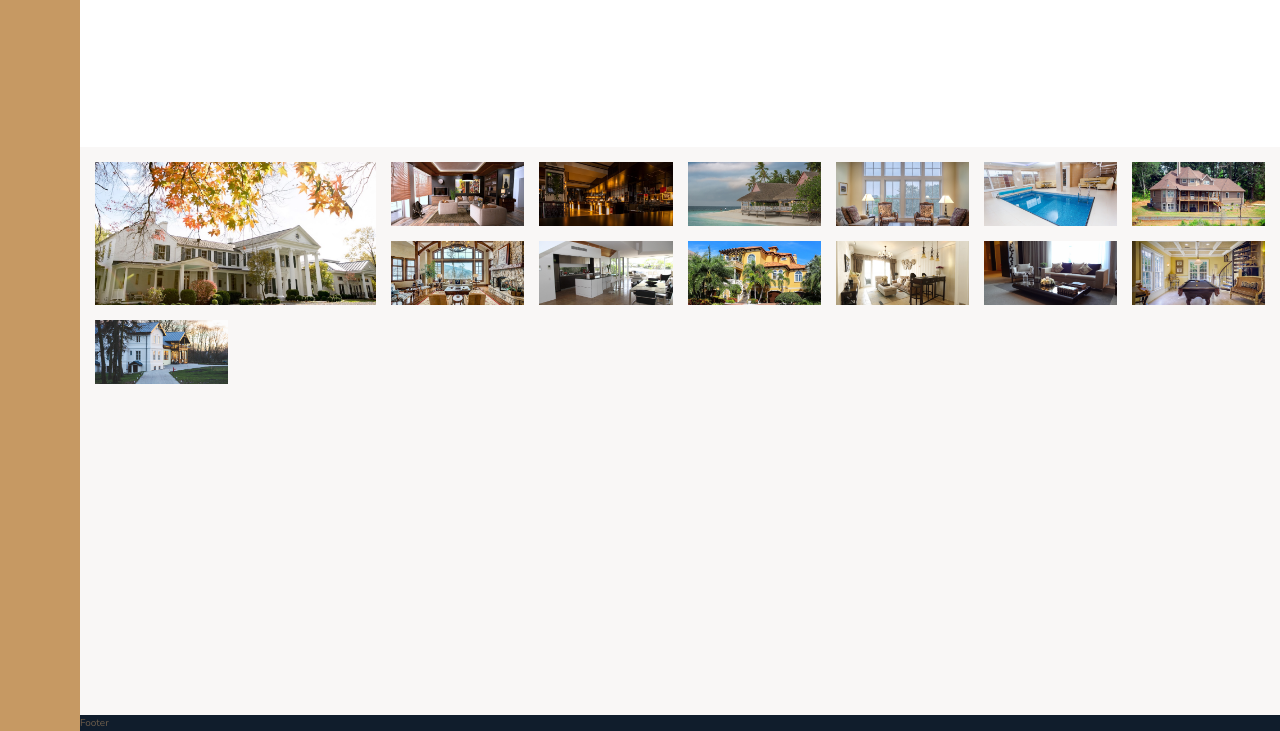
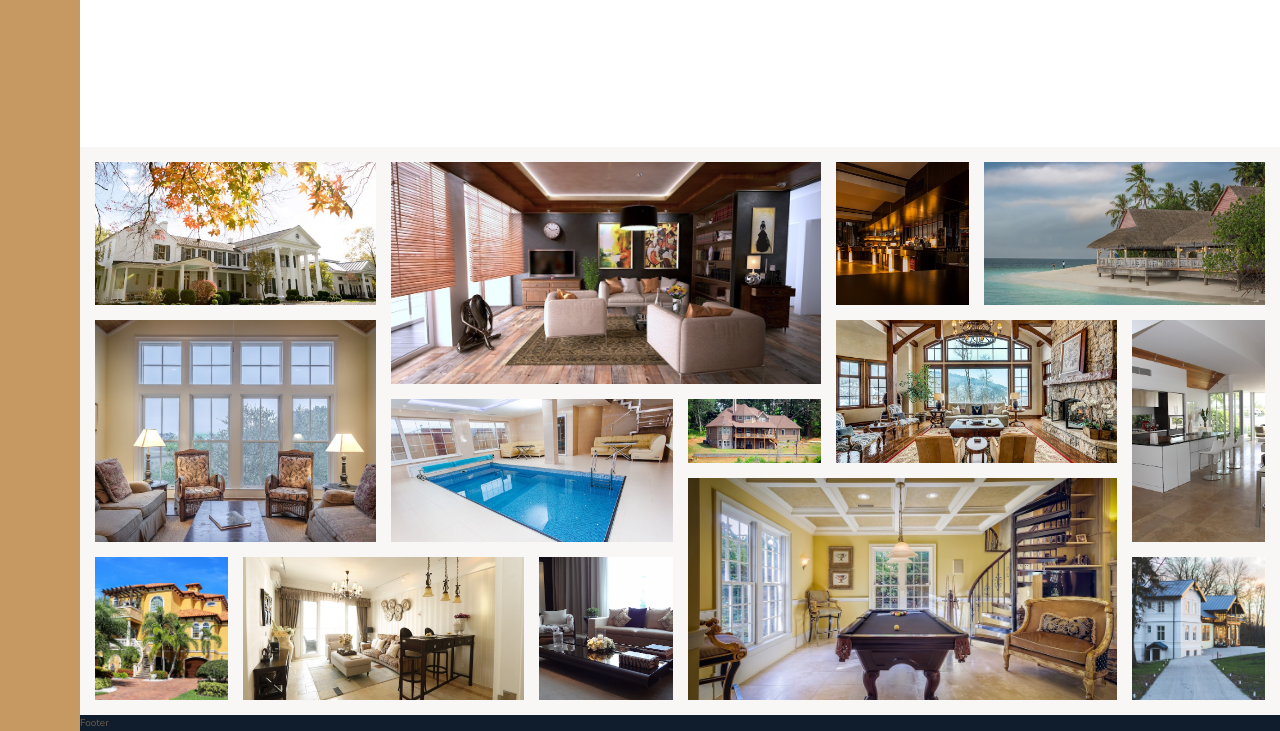
Before and after one commit to BudnikOleksii/Nexter, a website: page src/index.html in a window 1280 px wide. Shown: the part 2925-3656 px from the top of the page. Drawn offline with nearby package versions, Linux system fonts and the light colour scheme.

Commit message:
aligned gallery items

```diff
--- a/src/sass/_gallery.scss
+++ b/src/sass/_gallery.scss
@@ -13,6 +13,61 @@
             grid-column: 1 / span 2;
             grid-row: 1 / span 2;
         }
+
+        &--2 {
+            grid-column: 3 / span 3;
+            grid-row: 1 / span 3;
+        }
+
+        &--3 {
+            grid-row: 1 / span 2;
+        }
+
+        &--4 {
+            grid-column: 7 / span 2;
+            grid-row: 1 / span 2;
+        }
+
+        &--5 {
+            grid-column: 1 / span 2;
+            grid-row: 3 / span 3;
+        }
+
+        &--6 {
+            grid-column: 3 / span 2;
+            grid-row: 4 / span 2;
+        }
+
+        &--8 {
+            grid-column: 6 / span 2;
+            grid-row: 3 / span 2;
+        }
+
+        &--9 {
+            grid-row: 3 / span 3;
+        }
+
+        &--10 {
+            grid-row: 6 / span 2;
+        }
+
+        &--11 {
+            grid-column: 2 / span 2;
+            grid-row: 6 / span 2;
+        }
+
+        &--12 {
+            grid-row: 6 / span 2;
+        }
+
+        &--13 {
+            grid-column: 5 / span 3;
+            grid-row: 5 / span 3;
+        }
+
+        &--14 {
+            grid-row: 6 / span 2;
+        }
     }
 
     &__img {
```
Also changed, not shown: src/css/main.min.css.
